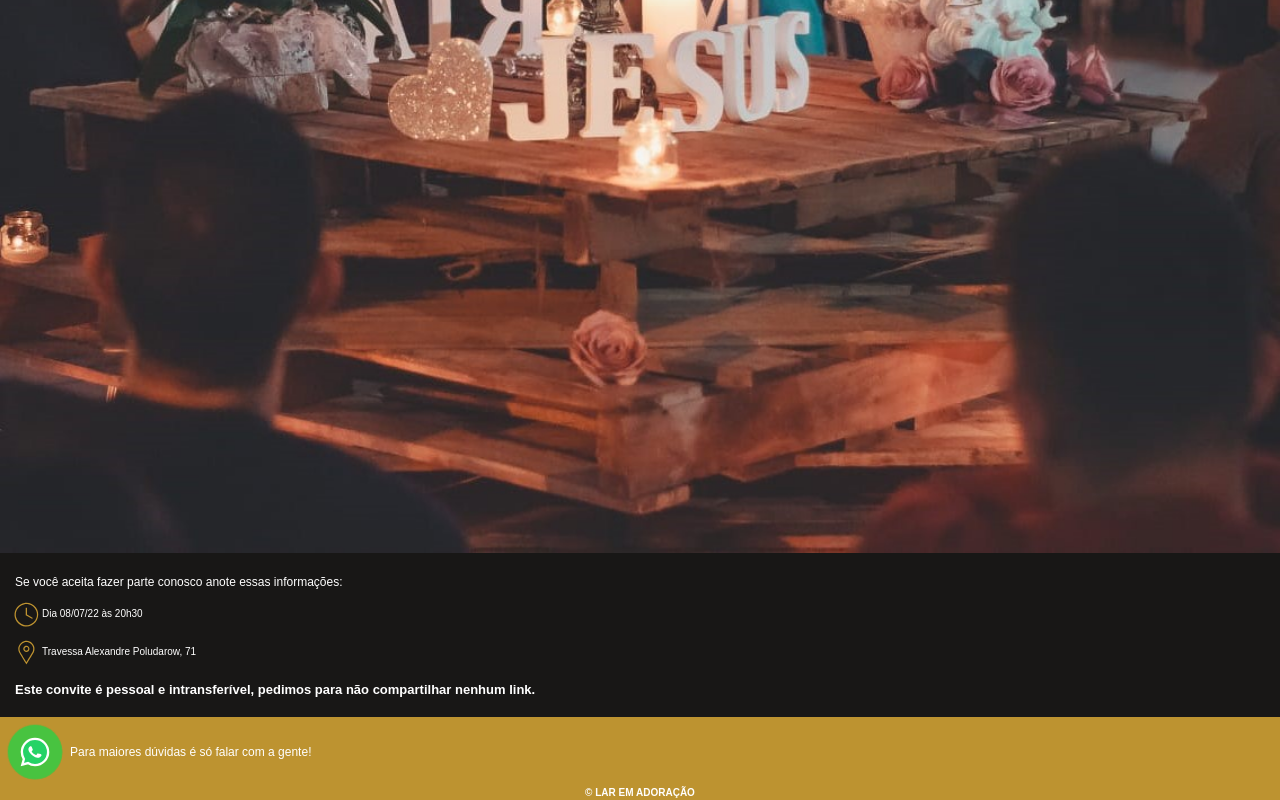
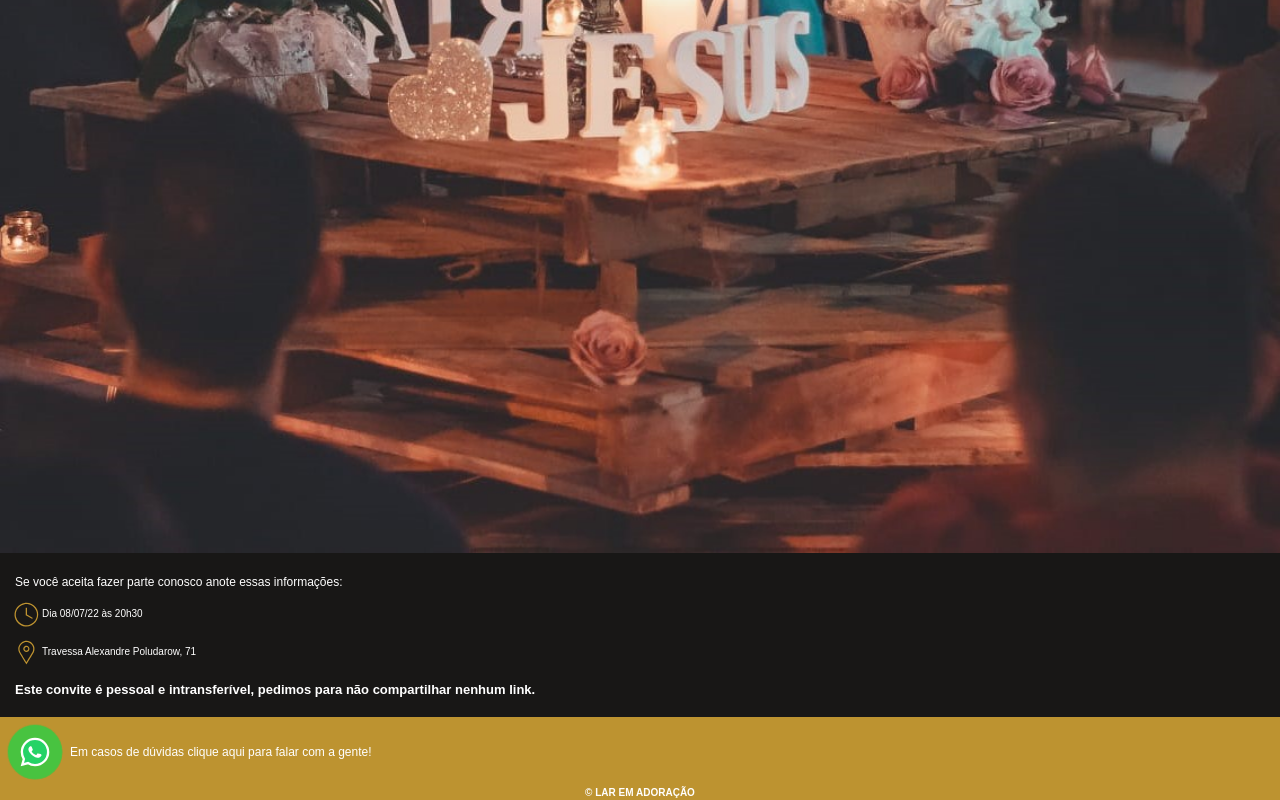
Before and after one commit to Joaosam/Lar-em-Adora--o, a plain HTML site: page index.html in a window 1280 px wide. Shown: the part 609-1409 px from the top of the page. Drawn offline with Linux system fonts and the light colour scheme; a web font is replaced by a local one.

Commit message:
Fixed contact

```diff
--- a/index.html
+++ b/index.html
@@ -68,7 +68,7 @@
             <img src="assets/whatsapp.svg" alt="ícone whatsapp" />
           </a>
         </div>
-        <p>Para maiores dúvidas é só falar com a gente!</p>
+        <p>Em casos de dúvidas clique aqui para falar com a gente!</p>
       </div>
       <span>© Lar em adoração</span>
     </footer>
```
